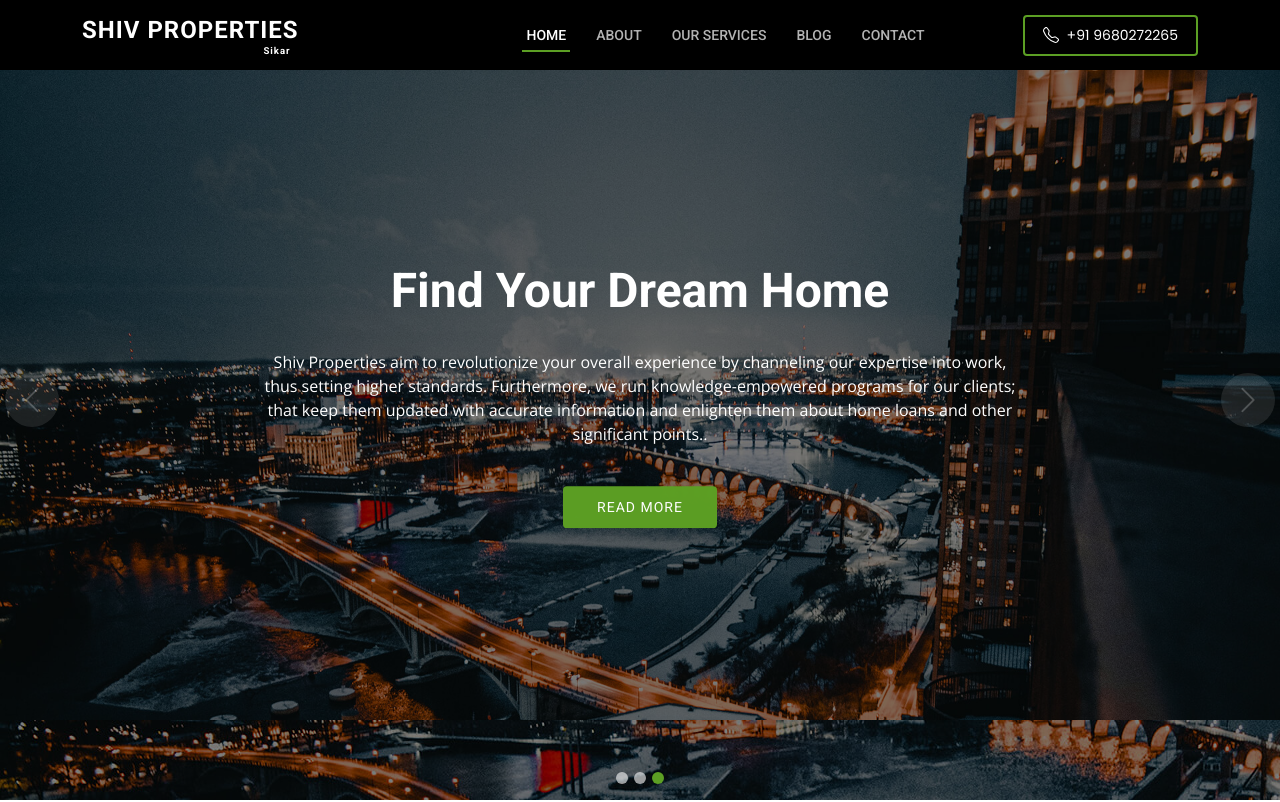
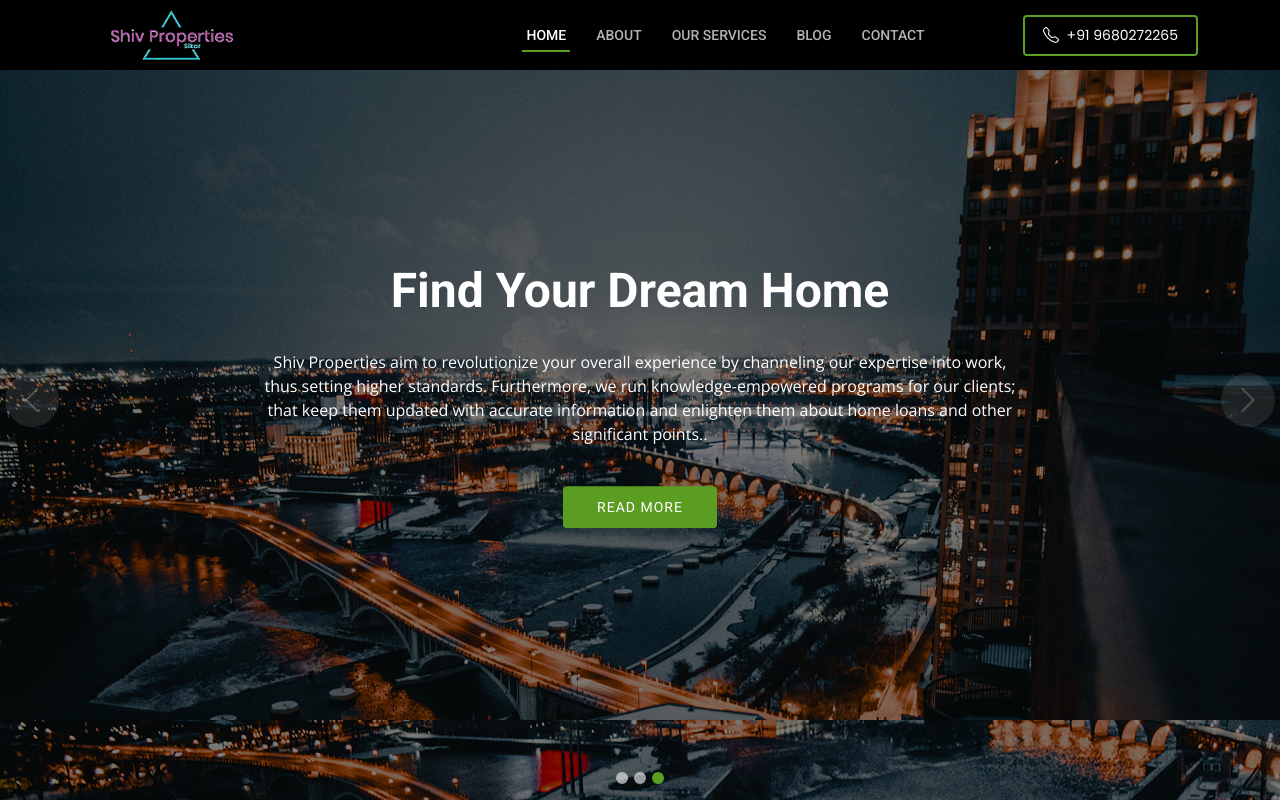
Before and after one commit to VIVEK9799/Shivprop, a plain HTML site: page index.html in a window 1280 px wide. Shown: the top 802 px of the page. Drawn offline with nearby package versions, Linux system fonts and the light colour scheme.

Commit message:
Update index.html

```diff
--- a/index.html
+++ b/index.html
@@ -136,9 +136,11 @@ section#about321 {
 ">
     <div class="container d-flex align-items-center justify-content-between">
 
-      <h1 class="logo"><a href="index.html" style="text-transform: none;font-size: 1.5rem;text-transform: uppercase;">Shiv Properties</a>
-	  <p href="index.html" style="text-transform: none;font-size: 0.6rem;color: white;display: flex;flex-direction: row;justify-content: flex-end;margin-bottom: 0px;padding-right: 8px;padding-top: 3px;">Sikar </p>
-	  </h1>
+      <div class="logo">
+            <a href="/">
+                <img src="/assets/img/shivlogo.png" alt="Shiv Properties" style="max-height: none;">
+            </a>
+        </div>
       <!-- Uncomment below if you prefer to use an image logo -->
       <!-- <a href="index.html" class="logo"><img src="assets/img/logo.png" alt="" class="img-fluid"></a>-->
 
```
